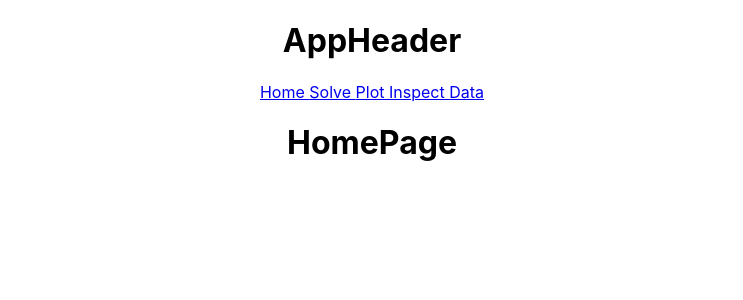
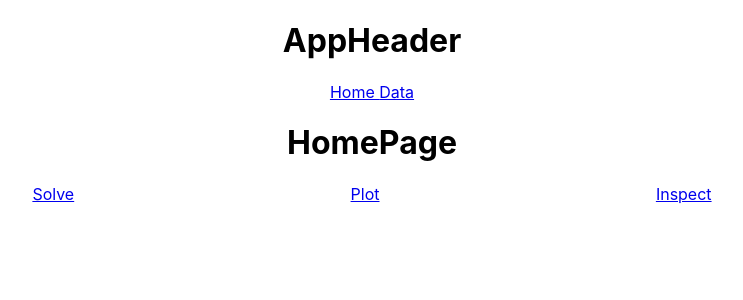
Before and after one commit to AluBhorta/UCSPy-Client, a React (Create React App) app: page / in a window 1280 px wide. Shown: the top 300 px of the page, without its empty margins (268-1011 px from the left). Built offline with nearby package versions, Linux system fonts and the light colour scheme.

Commit message:
update navigation

```diff
--- a/src/components/AppHeader.tsx
+++ b/src/components/AppHeader.tsx
@@ -6,9 +6,6 @@ const AppHeader: React.FC = () => {
     <div>
       <h1>AppHeader</h1>
       <Link to="/"> Home </Link>
-      <Link to="/solve/config"> Solve </Link>
-      <Link to="/plot"> Plot </Link>
-      <Link to="/inspect"> Inspect </Link>
       <Link to="/data"> Data </Link>
     </div>
   );
--- a/src/pages/HomePage.tsx
+++ b/src/pages/HomePage.tsx
@@ -1,9 +1,22 @@
 import React from "react";
+import { Link } from "react-router-dom";
+import { Grid } from "@material-ui/core";
 
 const HomePage: React.FC = () => {
   return (
     <div>
       <h1>HomePage</h1>
+      <Grid container justify="space-evenly">
+        <Grid item>
+          <Link to="/solve/config"> Solve </Link>
+        </Grid>
+        <Grid item>
+          <Link to="/plot"> Plot </Link>
+        </Grid>
+        <Grid item>
+          <Link to="/inspect"> Inspect </Link>
+        </Grid>
+      </Grid>
     </div>
   );
 };
--- a/src/pages/SolveConfigPage.tsx
+++ b/src/pages/SolveConfigPage.tsx
@@ -55,7 +55,7 @@ const SolveConfigPage: React.FC = () => {
     <div>
       <h1>Configure Solver</h1>
       <hr />
-      <Grid container spacing={4}>
+      <Grid container spacing={4} justify="space-evenly" >
         <Grid item md>
           <Paper>
             <Box padding={2}>
```
